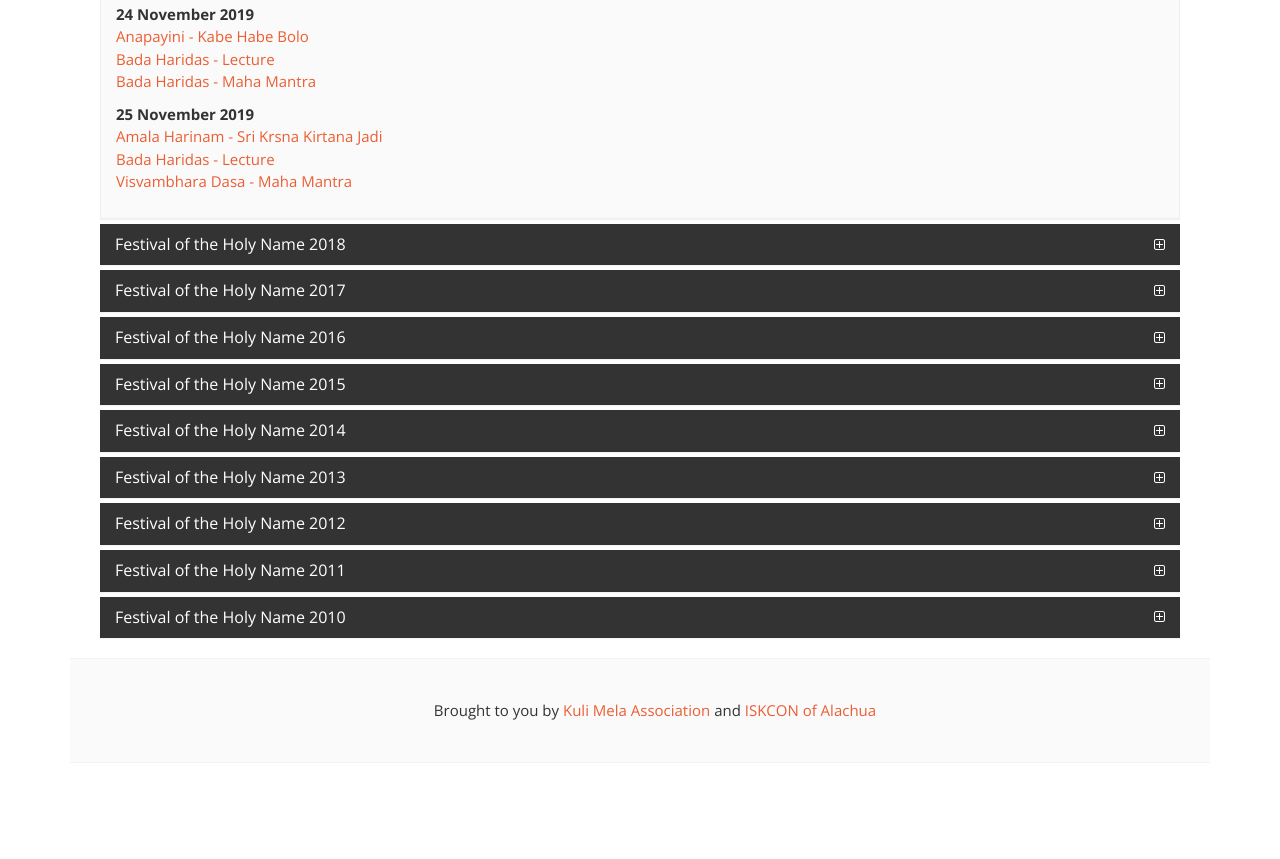
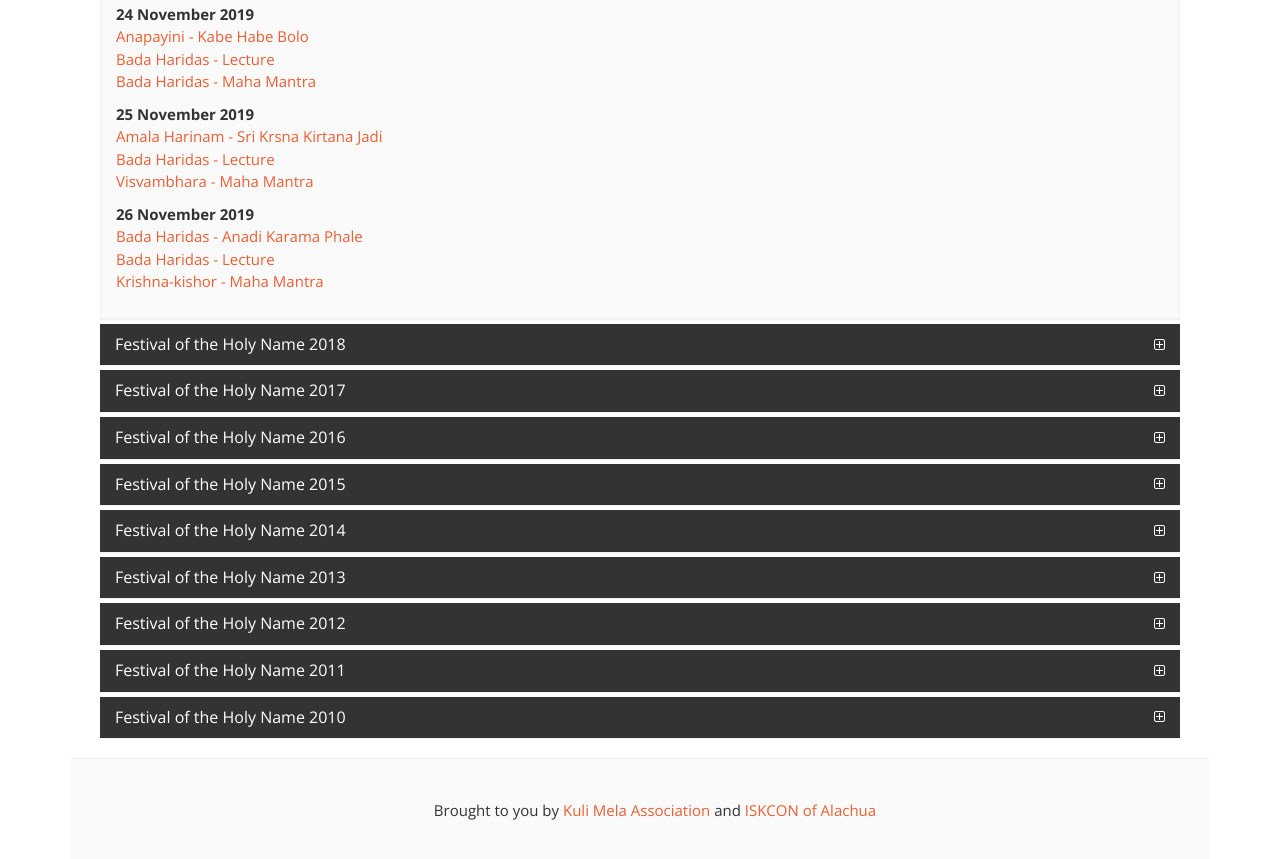
Before and after one commit to kulimela/alachuakirtan, a plain HTML site: page audio.html in a window 1280 px wide. Shown: the part 1383-2242 px from the top of the page. Drawn offline with nearby package versions, Linux system fonts and the light colour scheme.

Commit message:
Update audio.html

```diff
--- a/audio.html
+++ b/audio.html
@@ -170,7 +170,13 @@
                     <strong>25 November 2019</strong><br />
                     <a href="http://files.krishna.com/alachuakirtan/pre-fhn2019/25NOV2019_Amala-harinam-Sri_Krsna_Kirtana_Jadi.mp3">Amala Harinam - Sri Krsna Kirtana Jadi</a><br />
                     <a href="http://files.krishna.com/alachuakirtan/pre-fhn2019/25NOV2019_Badaharidas-Lecture.mp3">Bada Haridas - Lecture</a><br />
-                    <a href="http://files.krishna.com/alachuakirtan/pre-fhn2019/25NOV2019-Visvambhara-Maha-mantra.mp3">Visvambhara Dasa - Maha Mantra</a><br />
+                    <a href="http://files.krishna.com/alachuakirtan/pre-fhn2019/25NOV2019-Visvambhara-Maha-mantra.mp3">Visvambhara - Maha Mantra</a><br />
+                    </p>
+                    <p>
+                    <strong>26 November 2019</strong><br />
+                    <a href="http://files.krishna.com/alachuakirtan/pre-fhn2019/26NOV2019_Badaharidas-Anadi_karama_phale.mp3">Bada Haridas - Anadi Karama Phale</a><br />
+                    <a href="http://files.krishna.com/alachuakirtan/pre-fhn2019/26NOV2019_Badaharidas-lecture.mp3">Bada Haridas - Lecture</a><br />
+                    <a href="http://files.krishna.com/alachuakirtan/pre-fhn2019/26NOV2019_Krishna-kishor-Maha-mantra.mp3">Krishna-kishor - Maha Mantra</a><br />
                     </p>
                 </div>
               </div>
```
